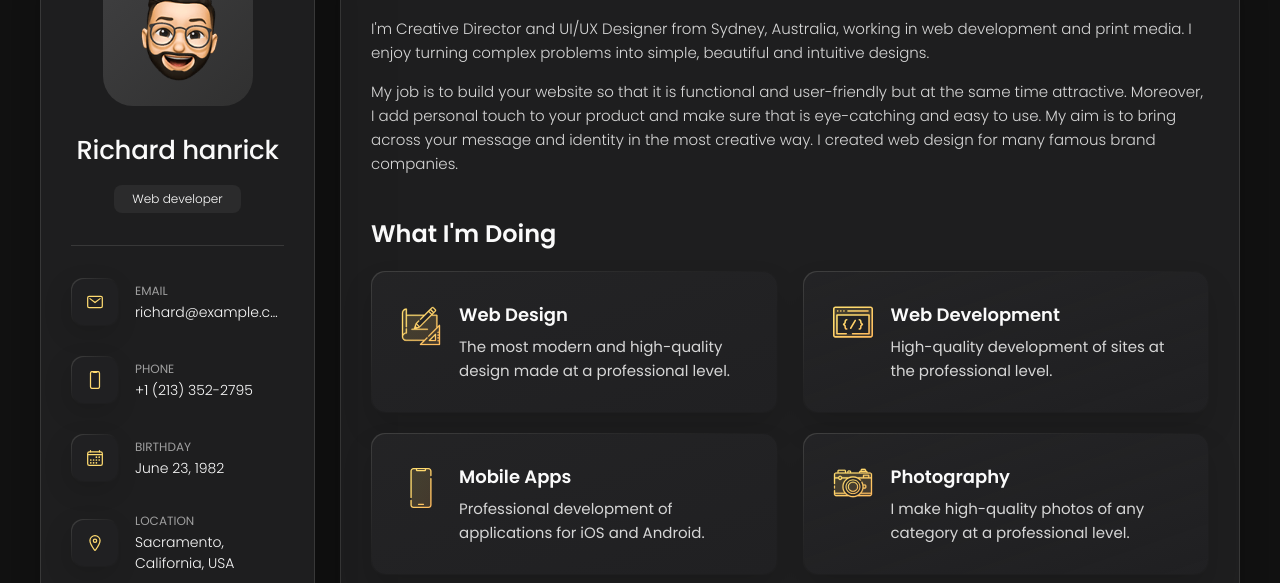
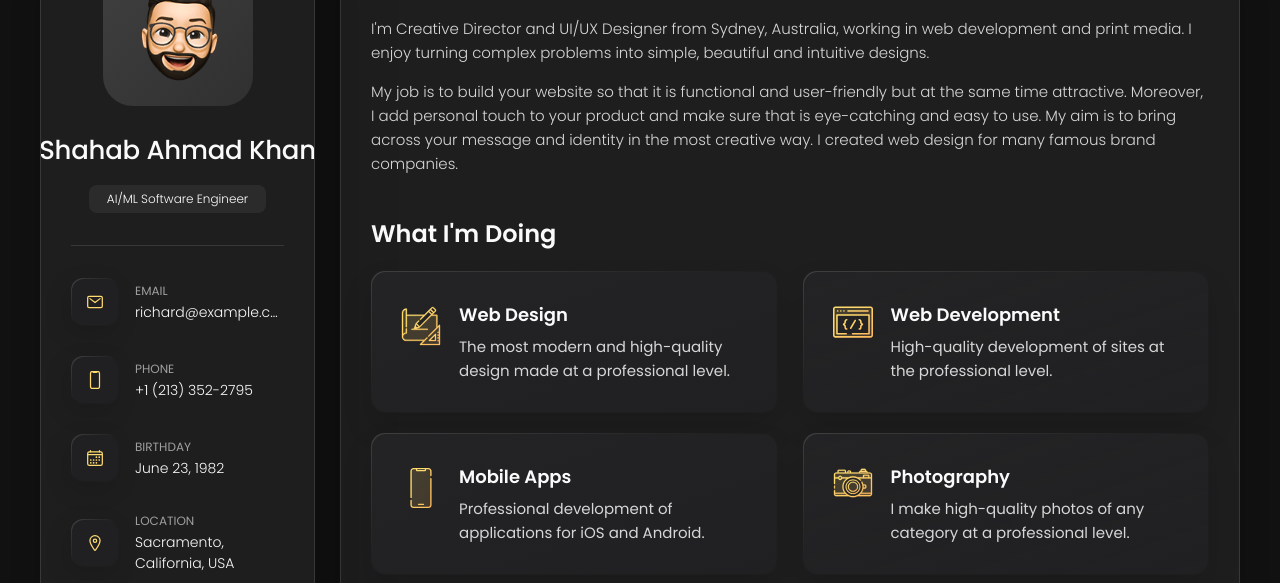
Before and after one commit to shahabahmadkhan555/shahabahmadkhan555.github.io, a plain HTML site: page index.html in a window 1280 px wide. Shown: the part 162-745 px from the top of the page. Drawn offline with nearby package versions, Linux system fonts and the light colour scheme.

Commit message:
Update index.html
Signed-off-by: Shahab Ahmad Khan <87585472+shahabahmadkhan555@users.noreply.github.com>

```diff
--- a/index.html
+++ b/index.html
@@ -46,9 +46,9 @@
         </figure>
 
         <div class="info-content">
-          <h1 class="name" title="Richard hanrick">Richard hanrick</h1>
+          <h1 class="name" title="Richard hanrick">Shahab Ahmad Khan</h1>
 
-          <p class="title">Web developer</p>
+          <p class="title">AI/ML Software Engineer</p>
         </div>
 
         <button class="info_more-btn" data-sidebar-btn>
```
